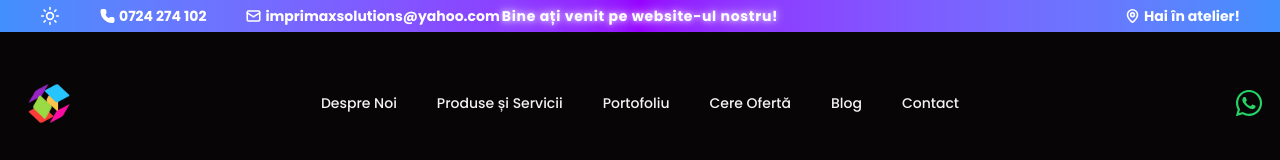
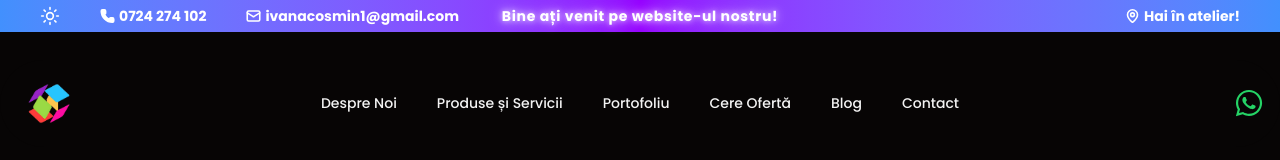
Before and after one commit to 8octa/imprimax, a Next.js app: page /contact in a window 1280 px wide. Shown: the top 160 px of the page. Built offline with nearby package versions, Linux system fonts and the light colour scheme.

Commit message:
Updated contact info

```diff
--- a/app/components/HeaderBanner.tsx
+++ b/app/components/HeaderBanner.tsx
@@ -35,7 +35,7 @@ export default function HeaderBanner() {
           </motion.div>
         </a>
 
-        <a href="mailto:imprimaxsolutions@yahoo.com">
+        <a href="mailto:ivanacosmin1@gmail.com">
           <motion.div
             key="mail"
             animate={{ opacity: 1, scale: 1, rotate: 0 }}
@@ -48,7 +48,7 @@ export default function HeaderBanner() {
             className="flex items-center gap-1"
           >
             <Mail strokeWidth={2.5} width={15} />
-            <p className="hidden xl:block">imprimaxsolutions@yahoo.com</p>
+            <p className="hidden xl:block">ivanacosmin1@gmail.com</p>
           </motion.div>{" "}
         </a>
       </div>
@@ -60,7 +60,7 @@ export default function HeaderBanner() {
       </div>
 
       <a
-        href="https://www.google.com/maps/place/Mobila+Moreni+Elit+Parc/@44.9849227,25.6401875,20.5z/data=!4m16!1m9!3m8!1s0x40b257b84fcea415:0xf366654a82a49664!2sMobila+Moreni+Elit+Parc!8m2!3d44.9849337!4d25.640312!9m1!1b1!16s%2Fg%2F11b6sydf1w!3m5!1s0x40b257b84fcea415:0xf366654a82a49664!8m2!3d44.9849337!4d25.640312!16s%2Fg%2F11b6sydf1w?entry=ttu&g_ep=EgoyMDI1MDUyOC4wIKXMDSoASAFQAw%3D%3D"
+        href="https://www.google.com/maps/place/Strada+Flac%C4%83ra+24,+135300+Moreni/@44.9848732,25.6368105,17z/data=!3m1!4b1!4m6!3m5!1s0x40b257b9aa49a71b:0x85863a310b618c7c!8m2!3d44.9848732!4d25.6393854!16s%2Fg%2F11csm7wvf3?entry=ttu&g_ep=EgoyMDI2MDUyNy4wIKXMDSoASAFQAw%3D%3D"
         target="_blank"
       >
         <motion.div
--- a/app/contact/page.tsx
+++ b/app/contact/page.tsx
@@ -39,7 +39,7 @@ const page = () => {
             />
           </a>
           <a
-            href="https://www.tiktok.com/@cosmin.ivana"
+            href="https://www.tiktok.com/@imprimax_solutions"
             target="_blank"
             rel="noopener noreferrer"
           >
--- a/app/sendEmails.tsx
+++ b/app/sendEmails.tsx
@@ -52,7 +52,7 @@ export const sendEmail = async (formData: FormData) => {
 
     const result = await resend.emails.send({
       from: "Cere ofertă <onboarding@resend.dev>",
-      to: "imprimaxsolutions@yajoo.com",
+      to: "ivanacosmin1@gmail.com",
       subject: "Mesaj prin formular",
       replyTo: senderEmail,
       text: `Name: ${firstname} ${lastname}\nEmail: ${senderEmail}\nProject: ${projecttype}\nSize: ${width}x${height}`,
```
